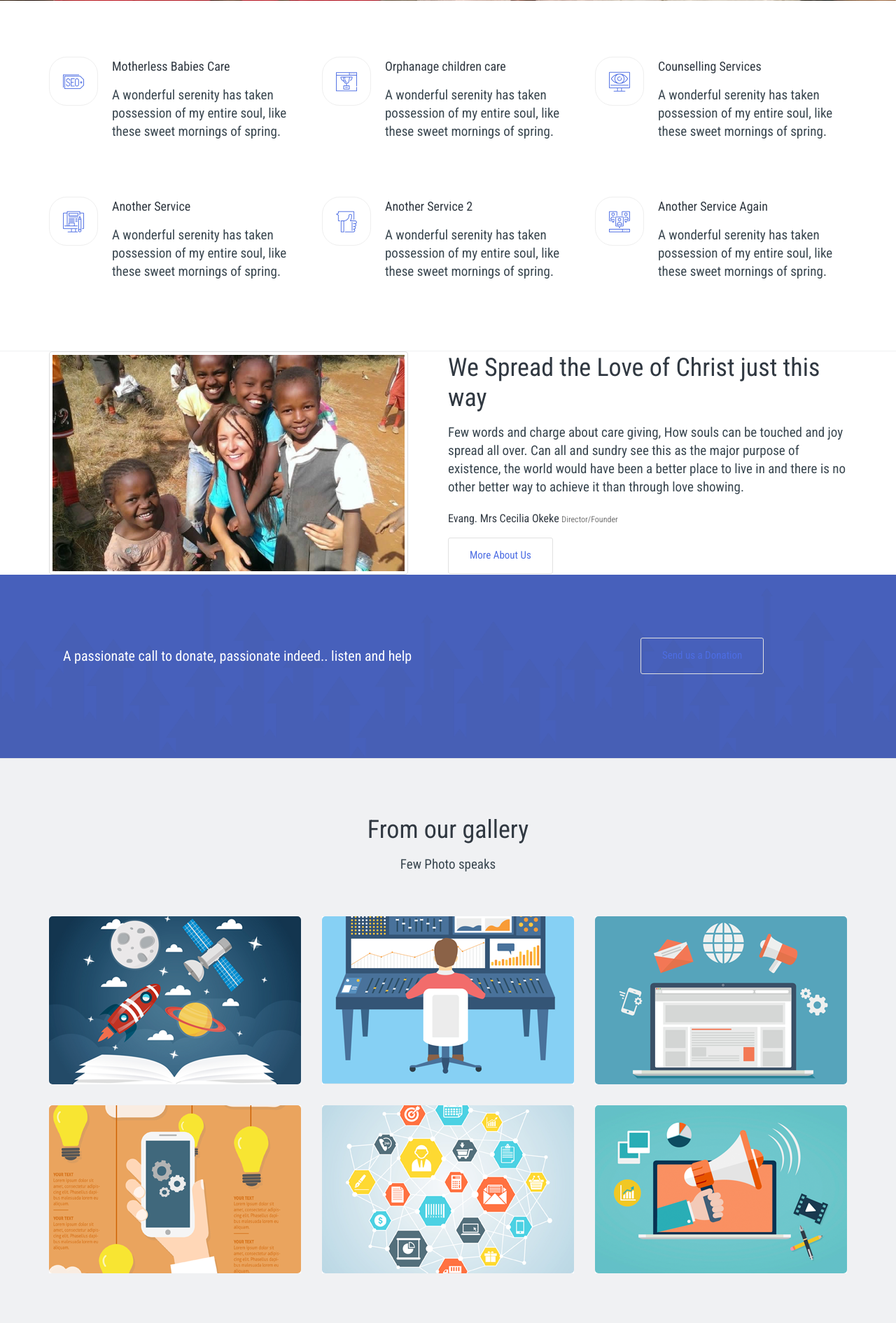
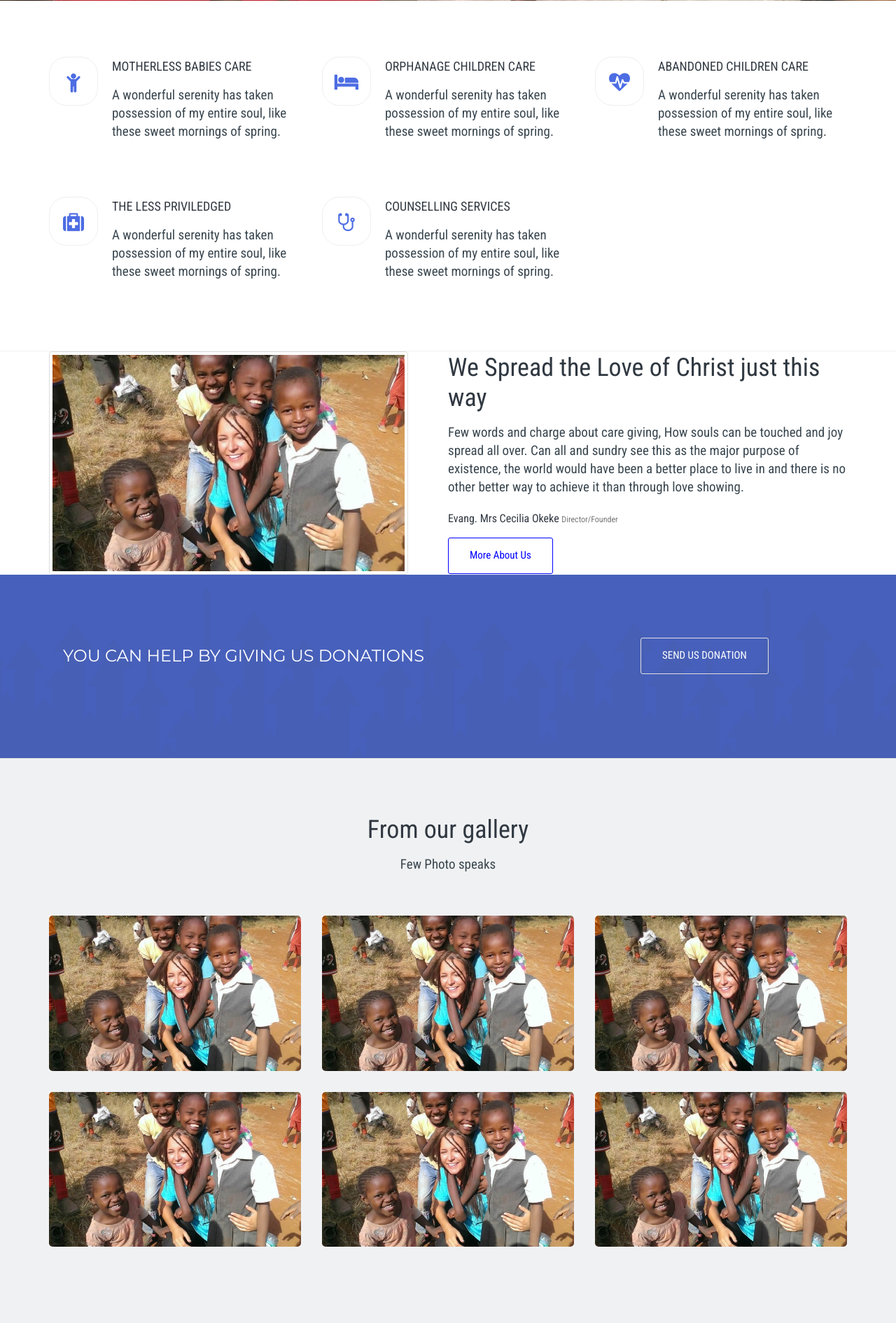
Before and after one commit to wisdomugo/jjorph, a PHP site: page / in a window 1280 px wide. Shown: the part 771-2661 px from the top of the page at 70% size. Run offline with PHP 8.4, Linux system fonts and the light colour scheme; some libraries are stand-ins or nearby versions.

Commit message:
second update all pages with sample content and images

```diff
--- a/css/style.css
+++ b/css/style.css
@@ -13,6 +13,9 @@ body {
 
     .donate-text{
       font-size: 18px;
+    }
+    .content h2{
+      text-transform: uppercase !important;
     }
 
 /* --------------------------------------
@@ -145,7 +148,9 @@ ul {
     color:#fff;
     border-color     : #4d6de3;
 }
-
+a.btn-default{
+  color: #fff !important;
+}
 /*btn-default*/
 .btn-default {
     color            : #4d6de3;
--- a/includes/footer.php
+++ b/includes/footer.php
@@ -6,7 +6,7 @@
       <div class="row">
         <div class="col-md-4">
           <div class="footer-logo">
-            <a href="#"><img class="img-responsive" src="img/logo-footer.png" alt=""></a>
+            <a href="#"><img class="img-responsive" src="img/logon-footer.png" alt=""></a>
           </div>
         </div><!-- /.col-sm-4 -->
 
@@ -15,12 +15,13 @@
             <p>How souls can be touched and joy spread all over. Can all and sundry see this as the major purpose of existence, the world would have been a better place to live in.</p>
 
             <ul>
-              <li class="phone"><i class="fa fa-volume-control-phone" aria-hidden="true"></i> 1-677-124-44227
+              <li class="phone"><i class="fa fa-volume-control-phone" aria-hidden="true"></i> +234 8033486982
                 <small><i class="fa fa-clock-o" aria-hidden="true"></i> Mon - Sat 8.00 - 18.00h</small></li>
                 <li class="address">
                   <address>
                     <i class="fa fa-map-pin" aria-hidden="true"></i>
-                    Ihioma Orlu
+                    <small>Off 77 Ihioma Road, Umuchukwunedu Umuola Amaifeke, <br> &nbsp &nbsp &nbsp
+                      Orlu L.G.A, Imo State</small>
                   </address>
                 </li>
               </ul>
--- a/includes/header.php
+++ b/includes/header.php
@@ -58,11 +58,11 @@
 
             <div class="col-sm-12 col-md-8">
                 <ul class="top-contact pull-right">
-                    <li class="phone"><i class="fa fa-phone-square" aria-hidden="true"></i> +42-123-4567</li>
+                    <li class="phone"><i class="fa fa-phone-square" aria-hidden="true"></i> +234 8033486982</li>
                     <li class="email"><i class="fa fa-envelope" aria-hidden="true"></i>
                     info@jehovahjirehorphanage.org
                     </li>
-                    <li class="get-a-quote"><a href="#" title="">Donate</a></li>
+                    <li class="get-a-quote"><a href="donate.php" title="">Donate</a></li>
                 </ul>
             </div>
         </div>
--- a/index.php
+++ b/index.php
@@ -140,7 +140,7 @@
             <div class="col-md-4">
                 <div class="left-icon-wraper">
                     <div class="icon">
-                        <i class="flaticon-tags"></i>
+                        <i class="fa fa-child"></i>
                     </div>
 
                     <div class="content">
@@ -151,7 +151,7 @@
             </div>
             <div class="col-md-4">
                 <div class="left-icon-wraper">
-                <div class="icon"><i class="flaticon-ranking"></i></div>
+                <div class="icon"><i class="fa fa-bed"></i></div>
 
                 <div class="content">
                     <h2>Orphanage children care</h2>
@@ -162,10 +162,10 @@
             </div>
             <div class="col-md-4">
                 <div class="left-icon-wraper">
-                <div class="icon"><i class="flaticon-monitoring"></i></div>
+                <div class="icon"><i class="fa fa-heartbeat"></i></div>
 
                 <div class="content">
-                     <h2>Counselling Services</h2>
+                     <h2>Abandoned Children Care</h2>
                     <p>A wonderful serenity has taken possession of my entire soul, like these sweet mornings of spring.</p>
                 </div>
 
@@ -175,10 +175,10 @@
         <div class="row">
             <div class="col-md-4">
                 <div class="left-icon-wraper">
-                <div class="icon"><i class="flaticon-blogging"></i></div>
+                <div class="icon"><i class="fa fa-medkit"></i></div>
 
                  <div class="content">
-                     <h2>Another Service</h2>
+                     <h2>The Less priviledged</h2>
                     <p>A wonderful serenity has taken possession of my entire soul, like these sweet mornings of spring.</p>
                  </div>
 
@@ -186,26 +186,16 @@
             </div>
             <div class="col-md-4">
                 <div class="left-icon-wraper">
-                <div class="icon"><i class="flaticon-social-media"></i></div>
+                <div class="icon"><i class="fa fa-stethoscope"></i></div>
 
                  <div class="content">
-                     <h2>Another Service 2</h2>
+                     <h2>Counselling Services</h2>
                     <p>A wonderful serenity has taken possession of my entire soul, like these sweet mornings of spring.</p>
                  </div>
 
                 </div>
             </div>
-            <div class="col-md-4">
-                <div class="left-icon-wraper">
-                <div class="icon"><i class="flaticon-viral-marketing"></i></div>
 
-                <div class="content">
-                    <h2>Another Service Again</h2>
-                    <p>A wonderful serenity has taken possession of my entire soul, like these sweet mornings of spring.</p>
-                </div>
-
-                </div>
-            </div>
         </div>
     </div>
     <!-- .container -->
@@ -226,7 +216,7 @@
                     Few words and charge about care giving, How souls can be touched and joy spread all over. Can all and sundry see this as the major purpose of existence, the world would have been a better place to live in and there is no other better way to achieve it than through love showing.
                 </p>
                 <h5>Evang. Mrs Cecilia Okeke <small>Director/Founder </small></h5>
-                <a href="about.php" class="btn btn-default btn-lg">More About Us</a>
+                <a href="about.php" class="btn btn-default btn-lg" style="color: blue !important; border: solid blue 1px;">More About Us</a>
             </div>
             </div>
             </div>
@@ -250,11 +240,11 @@
                 <div class="item active">
                     <blockquote>
 
-                        <p>A passionate call to donate, passionate indeed.. listen and help
+                        <p><big style="font-family: 'Montserrat'; ">YOU CAN HELP BY GIVING US DONATIONS </big>
                         </p>
 
                         <ul class="user-details">
-                          <a href="" class="btn btn-default btn-lg">Send us a Donation</a>
+                          <a href="donate.php" class="btn btn-default btn-lg">SEND US DONATION</a>
                         </ul>
 
                     </blockquote>
@@ -277,8 +267,6 @@
         </div>
 
         <div class="row">
-              <div class="col-md-2"></div>
-                <div class="col-md-8">
           <!-- The Modal -->
             <div id="myModal" class="modal">
 
@@ -292,27 +280,23 @@
               <div id="caption"></div>
             </div>
         </div>
-                <div class="col-md-2"></div>
-
-        </div>
-
 
         <div class="row">
             <div class="col-sm-4">
                 <div class="case-studies-content">
-                    <img class="img-responsive" src="img/img-case-sudies-1.png" alt="case sudies.png">
-                    <!--<h2>Solving the problem</h2>-->
-                </div>
-            </div>
-            <div class="col-sm-4">
-                <div class="case-studies-content">
-                    <img class="img-responsive" src="img/img-case-sudies-2.png" alt="case sudies.png">
+                    <img class="img-responsive" src="img/feat1.jpg" alt="case sudies.png">
 
                 </div>
             </div>
             <div class="col-sm-4">
                 <div class="case-studies-content">
-                    <img class="img-responsive" src="img/img-case-sudies-3.png" alt="case sudies.png">
+                    <img class="img-responsive" src="img/feat1.jpg" alt="case sudies.png">
+
+                </div>
+            </div>
+            <div class="col-sm-4">
+                <div class="case-studies-content">
+                    <img class="img-responsive" src="img/feat1.jpg" alt="case sudies.png">
 
                 </div>
             </div>
@@ -321,27 +305,26 @@
         <div class="row">
             <div class="col-sm-4">
                 <div class="case-studies-content">
-                    <img class="img-responsive" src="img/img-case-sudies-4.png" alt="case sudies.png">
+                    <img class="img-responsive" src="img/feat1.jpg" alt="case sudies.png">
 
                 </div>
             </div>
             <div class="col-sm-4">
                 <div class="case-studies-content">
-                    <img class="img-responsive" src="img/img-case-sudies-5.png" alt="case sudies.png">
+                    <img class="img-responsive" src="img/feat1.jpg" alt="case sudies.png">
 
                 </div>
             </div>
             <div class="col-sm-4">
                 <div class="case-studies-content">
-                    <img class="img-responsive" src="img/img-case-sudies-6.png" alt="case sudies.png">
+                    <img class="img-responsive" src="img/feat1.jpg" alt="case sudies.png">
 
                 </div>
             </div>
         </div><!-- /.row -->
     </div><!-- /.container -->
 </section>
-<!-- /.client-logo -->
-
+<!-- .skills -->
 
   <script type="text/javascript">
   document.addEventListener('DOMContentLoaded', function(e) {
```
Also changed, not shown: about.php (+11 -11 lines), contact.php (+8 -8 lines), donate.php (+6 -6 lines), news.php (+5 -5 lines), img/logon-footer.png. Lines whose indentation alone changed are shown as unchanged.
